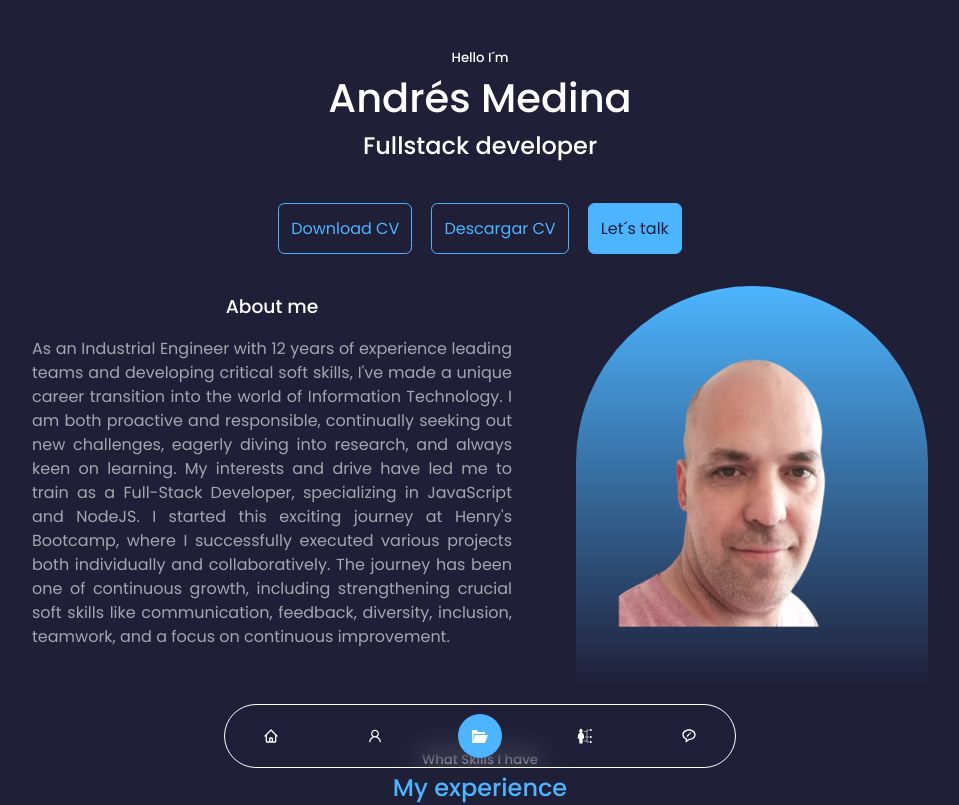
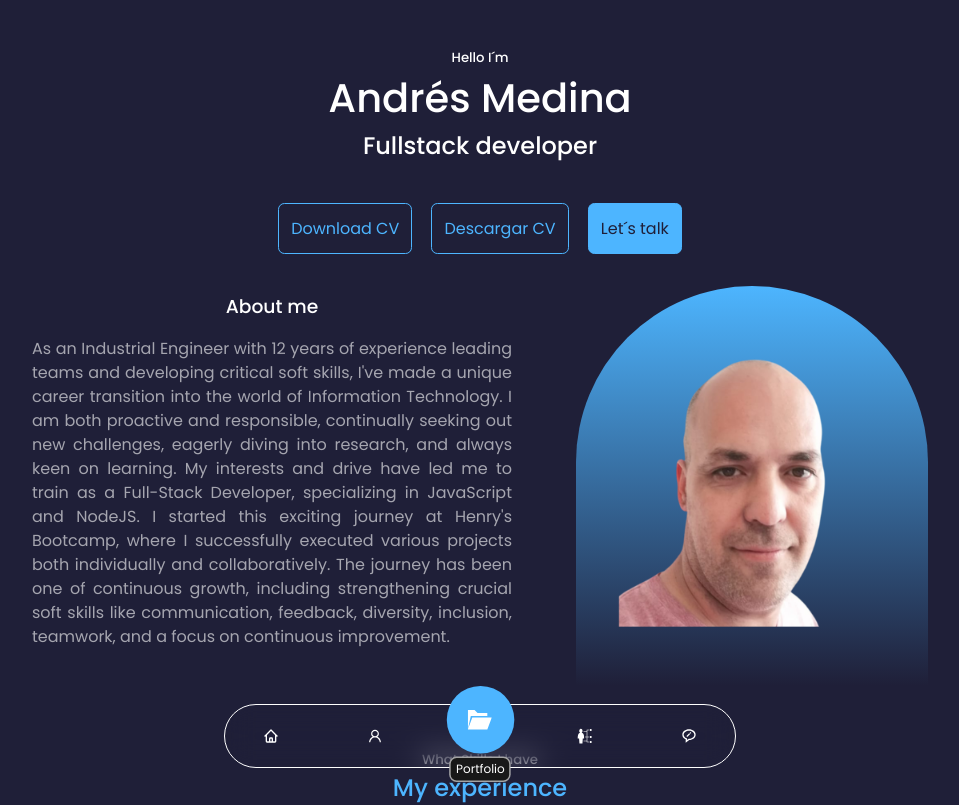
Before and after one commit to anmedina-arg/portfolio-vite, a React (Vite) app: page / in a window 1280 px wide. Shown: the top 805 px of the page, without its empty margins (160-1119 px from the left). Built offline with nearby package versions, Linux system fonts and the light colour scheme.

Commit message:
ADD-style in active anchor navbar and change page title

```diff
--- a/index.html
+++ b/index.html
@@ -1,13 +1,16 @@
 <!DOCTYPE html>
 <html lang="en">
+
 <head>
   <meta charset="UTF-8" />
   <link rel="icon" type="image/svg+xml" href="/vite.svg" />
   <meta name="viewport" content="width=device-width, initial-scale=1.0" />
-    <title>Vite + React + TS</title>
+  <title>Portfolio - AMedina</title>
 </head>
+
 <body>
   <div id="root"></div>
   <script type="module" src="/src/main.tsx"></script>
 </body>
+
 </html>
--- a/src/components/anchor/anchor.css
+++ b/src/components/anchor/anchor.css
@@ -14,8 +14,14 @@
 }
 
 .active {
-  background: var(--color-primary-variant);
-  color: var(--color-white);
+  border-radius: 50%;
+  background-color: var(--color-primary-variant);
+  transform: scale(1.5) translate(0, -25%);
+}
+
+.active .spanHidden {
+  visibility: visible;
+  opacity: 1;
 }
 
 /* Estilos para el span oculto */
@@ -35,6 +41,7 @@
   font-size: 0.5rem;
   text-align: center;
   transition: visibility 0.25s, opacity 0.25s linear;
+  text-wrap: nowrap;
 }
 
 /* Al hacer hover sobre .anchor, muestra el span */
```
Lines whose indentation alone changed are shown as unchanged.
